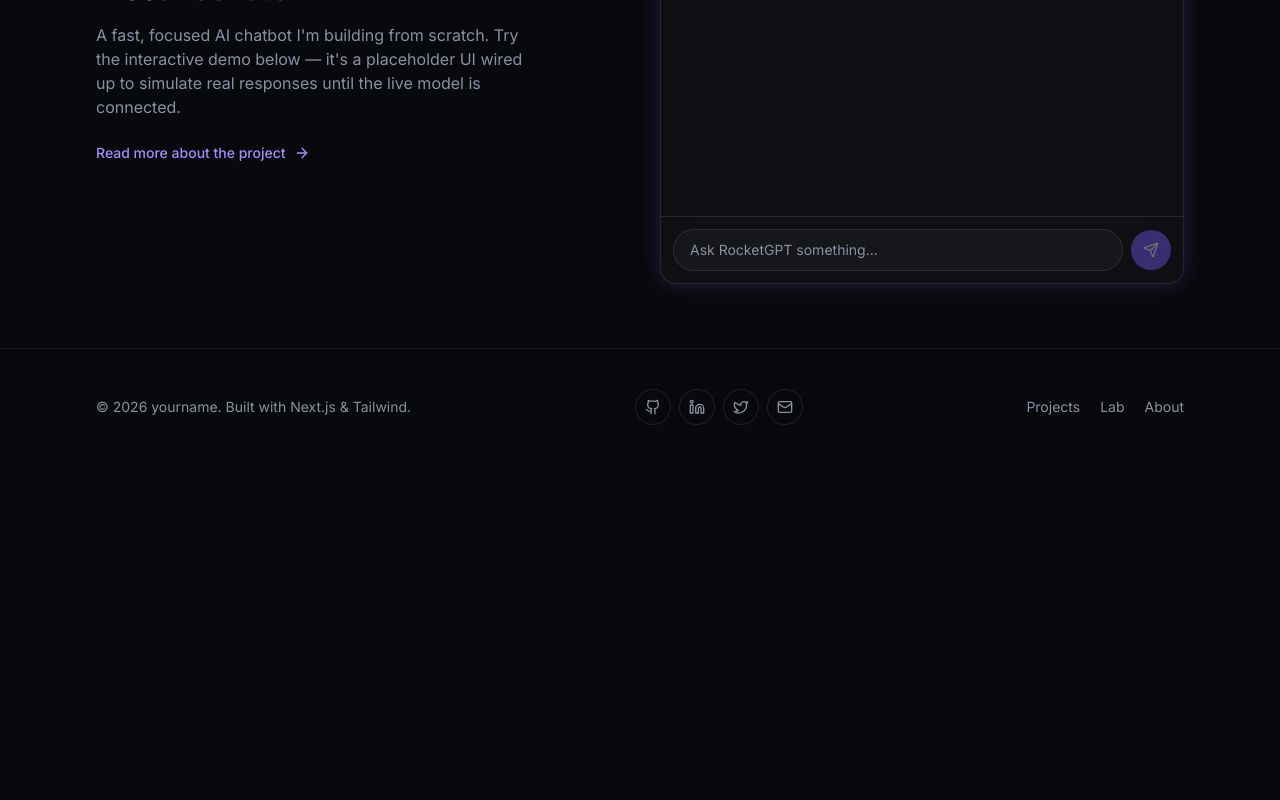
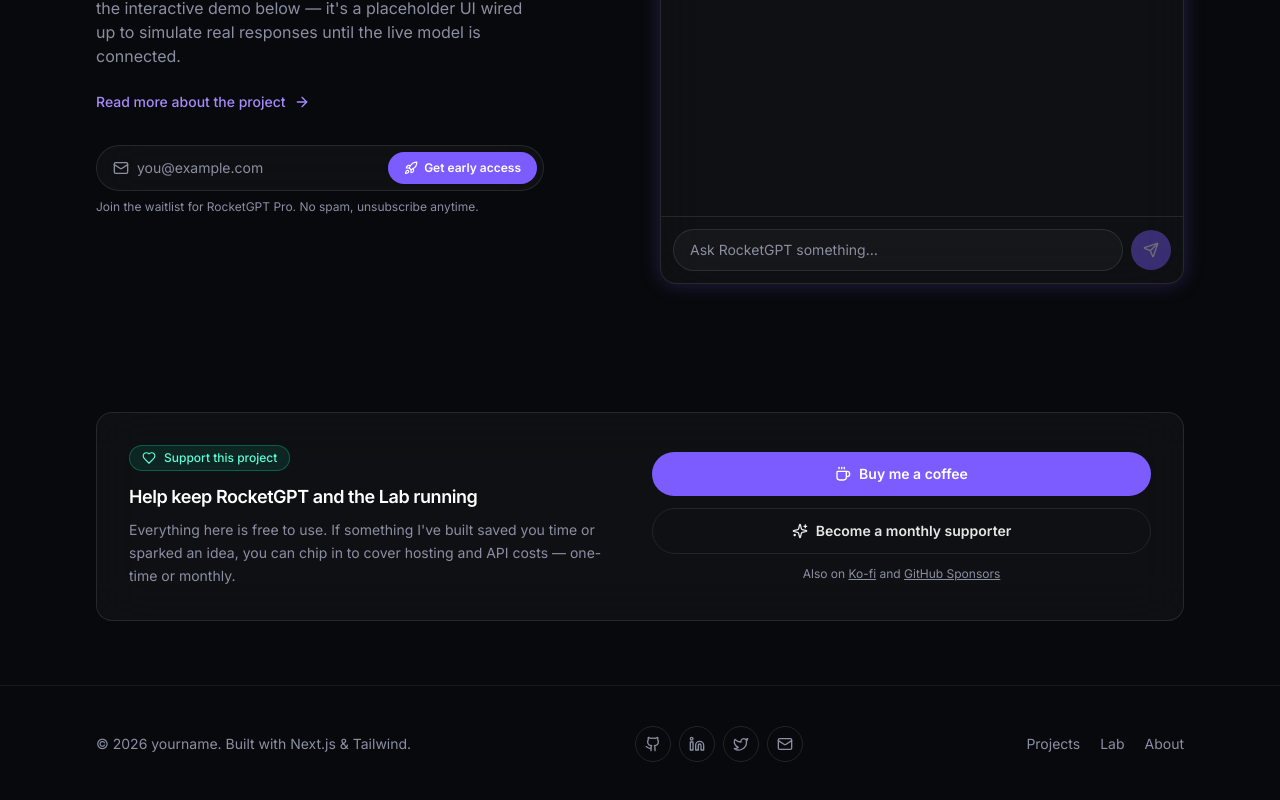
Before and after one commit to L11UM/lowtidelab, a Next.js app: page / in a window 1280 px wide. Shown: the part 1686-2486 px from the top of the page. Before the commit the page ends 2151 px from the top, so only its background shows below. Built offline with nearby package versions, Linux system fonts and the light colour scheme.

Commit message:
Add monetization: RocketGPT waitlist and support/tip CTA

```diff
--- a/src/app/about/page.tsx
+++ b/src/app/about/page.tsx
@@ -1,5 +1,6 @@
 import type { Metadata } from "next";
 import { Reveal } from "@/components/reveal";
+import { SupportCTA } from "@/components/support-cta";
 import { Code2, Rocket, Sparkles } from "lucide-react";
 
 export const metadata: Metadata = {
@@ -60,6 +61,12 @@
           </Reveal>
         ))}
       </div>
+
+      <div className="mt-16">
+        <Reveal>
+          <SupportCTA />
+        </Reveal>
+      </div>
     </section>
   );
 }
--- a/src/app/page.tsx
+++ b/src/app/page.tsx
@@ -3,6 +3,8 @@
 import { Reveal } from "@/components/reveal";
 import { ProjectCard } from "@/components/project-card";
 import { ChatDemo } from "@/components/chat-demo";
+import { WaitlistForm } from "@/components/waitlist-form";
+import { SupportCTA } from "@/components/support-cta";
 import { projects, type Project } from "@/lib/data";
 
 export default function HomePage() {
@@ -15,6 +17,7 @@
       <Hero />
       <FeaturedProjects projects={highlighted} />
       <RocketGPTSection />
+      <SupportSection />
     </>
   );
 }
@@ -121,6 +124,10 @@
           >
             Read more about the project <ArrowRight className="h-4 w-4" />
           </Link>
+
+          <div className="mt-8">
+            <WaitlistForm />
+          </div>
         </Reveal>
 
         <Reveal delay={0.15}>
@@ -130,3 +137,13 @@
     </section>
   );
 }
+
+function SupportSection() {
+  return (
+    <section className="container-x py-16">
+      <Reveal>
+        <SupportCTA />
+      </Reveal>
+    </section>
+  );
+}
--- /dev/null
+++ b/src/components/support-cta.tsx
@@ -0,0 +1,55 @@
+import Link from "next/link";
+import { Coffee, Heart, Sparkles } from "lucide-react";
+import { monetization } from "@/lib/config";
+
+export function SupportCTA() {
+  return (
+    <div className="glass grid gap-6 rounded-2xl p-6 sm:grid-cols-2 sm:p-8">
+      <div>
+        <span className="mb-3 inline-flex w-fit items-center gap-2 rounded-full border border-accent/30 bg-accent/10 px-3 py-1 text-xs font-medium text-accent-light">
+          <Heart className="h-3.5 w-3.5" />
+          Support this project
+        </span>
+        <h3 className="text-lg font-semibold tracking-tight">
+          Help keep RocketGPT and the Lab running
+        </h3>
+        <p className="mt-2 text-sm leading-relaxed text-muted">
+          Everything here is free to use. If something I&apos;ve built saved
+          you time or sparked an idea, you can chip in to cover hosting and
+          API costs — one-time or monthly.
+        </p>
+      </div>
+
+      <div className="flex flex-col justify-center gap-3">
+        <Link
+          href={monetization.stripeTipLink}
+          target="_blank"
+          rel="noreferrer noopener"
+          className="flex items-center justify-center gap-2 rounded-full bg-primary px-5 py-3 text-sm font-semibold text-white transition-transform hover:scale-[1.02] active:scale-[0.98]"
+        >
+          <Coffee className="h-4 w-4" />
+          Buy me a coffee
+        </Link>
+        <Link
+          href={monetization.stripeMembershipLink}
+          target="_blank"
+          rel="noreferrer noopener"
+          className="flex items-center justify-center gap-2 rounded-full border border-border px-5 py-3 text-sm font-semibold text-white/90 transition-colors hover:border-white/30 hover:bg-white/5"
+        >
+          <Sparkles className="h-4 w-4" />
+          Become a monthly supporter
+        </Link>
+        <p className="text-center text-xs text-muted">
+          Also on{" "}
+          <Link href={monetization.koFiUrl} target="_blank" rel="noreferrer noopener" className="underline hover:text-white">
+            Ko-fi
+          </Link>{" "}
+          and{" "}
+          <Link href={monetization.githubSponsorsUrl} target="_blank" rel="noreferrer noopener" className="underline hover:text-white">
+            GitHub Sponsors
+          </Link>
+        </p>
+      </div>
+    </div>
+  );
+}
--- /dev/null
+++ b/src/components/waitlist-form.tsx
@@ -0,0 +1,80 @@
+"use client";
+
+import { useState } from "react";
+import { motion } from "framer-motion";
+import { Loader2, Mail, Rocket, Check } from "lucide-react";
+import { monetization } from "@/lib/config";
+
+type Status = "idle" | "submitting" | "success" | "error";
+
+export function WaitlistForm() {
+  const [email, setEmail] = useState("");
+  const [status, setStatus] = useState<Status>("idle");
+
+  async function handleSubmit(e: React.FormEvent) {
+    e.preventDefault();
+    if (!email.trim() || status === "submitting") return;
+    setStatus("submitting");
+
+    try {
+      const res = await fetch(monetization.waitlistFormEndpoint, {
+        method: "POST",
+        headers: { Accept: "application/json", "Content-Type": "application/json" },
+        body: JSON.stringify({ email, source: "rocketgpt-waitlist" }),
+      });
+      if (!res.ok) throw new Error("Request failed");
+      setStatus("success");
+      setEmail("");
+    } catch {
+      setStatus("error");
+    }
+  }
+
+  if (status === "success") {
+    return (
+      <div className="glass flex items-center gap-3 rounded-2xl px-5 py-4 text-sm text-white">
+        <span className="flex h-8 w-8 shrink-0 items-center justify-center rounded-full bg-accent/20 text-accent">
+          <Check className="h-4 w-4" />
+        </span>
+        You&apos;re on the list — I&apos;ll email you when RocketGPT Pro launches.
+      </div>
+    );
+  }
+
+  return (
+    <form onSubmit={handleSubmit} className="w-full max-w-md">
+      <div className="glass flex items-center gap-2 rounded-full p-1.5 pl-4">
+        <Mail className="h-4 w-4 shrink-0 text-muted" />
+        <input
+          type="email"
+          required
+          value={email}
+          onChange={(e) => setEmail(e.target.value)}
+          placeholder="you@example.com"
+          className="w-full bg-transparent text-sm text-white placeholder:text-muted focus:outline-none"
+        />
+        <motion.button
+          whileTap={{ scale: 0.96 }}
+          type="submit"
+          disabled={status === "submitting"}
+          className="flex shrink-0 items-center gap-1.5 rounded-full bg-primary px-4 py-2 text-xs font-semibold text-white transition-colors hover:bg-primary-dark disabled:opacity-60"
+        >
+          {status === "submitting" ? (
+            <Loader2 className="h-3.5 w-3.5 animate-spin" />
+          ) : (
+            <Rocket className="h-3.5 w-3.5" />
+          )}
+          Get early access
+        </motion.button>
+      </div>
+      {status === "error" && (
+        <p className="mt-2 text-xs text-red-400">
+          Something went wrong — please try again in a moment.
+        </p>
+      )}
+      <p className="mt-2 text-xs text-muted">
+        Join the waitlist for RocketGPT Pro. No spam, unsubscribe anytime.
+      </p>
+    </form>
+  );
+}
--- /dev/null
+++ b/src/lib/config.ts
@@ -0,0 +1,15 @@
+// Central place for monetization/link config. Replace placeholders with real values.
+export const monetization = {
+  // Formspree form endpoint for the RocketGPT waitlist. Create a free form at https://formspree.io
+  // and paste its endpoint here, e.g. "https://formspree.io/f/abc123".
+  waitlistFormEndpoint: "https://formspree.io/f/YOUR_FORM_ID",
+
+  // Stripe Payment Links (safe to expose client-side — no secret keys involved).
+  // Create at https://dashboard.stripe.com/payment-links
+  stripeTipLink: "https://buy.stripe.com/YOUR_TIP_LINK",
+  stripeMembershipLink: "https://buy.stripe.com/YOUR_MEMBERSHIP_LINK",
+
+  // Optional fallback/alternate support links.
+  koFiUrl: "https://ko-fi.com/yourname",
+  githubSponsorsUrl: "https://github.com/sponsors/yourname",
+};
```
Also changed, not shown: 1 other file (tests, documents, lock files or other folders).
